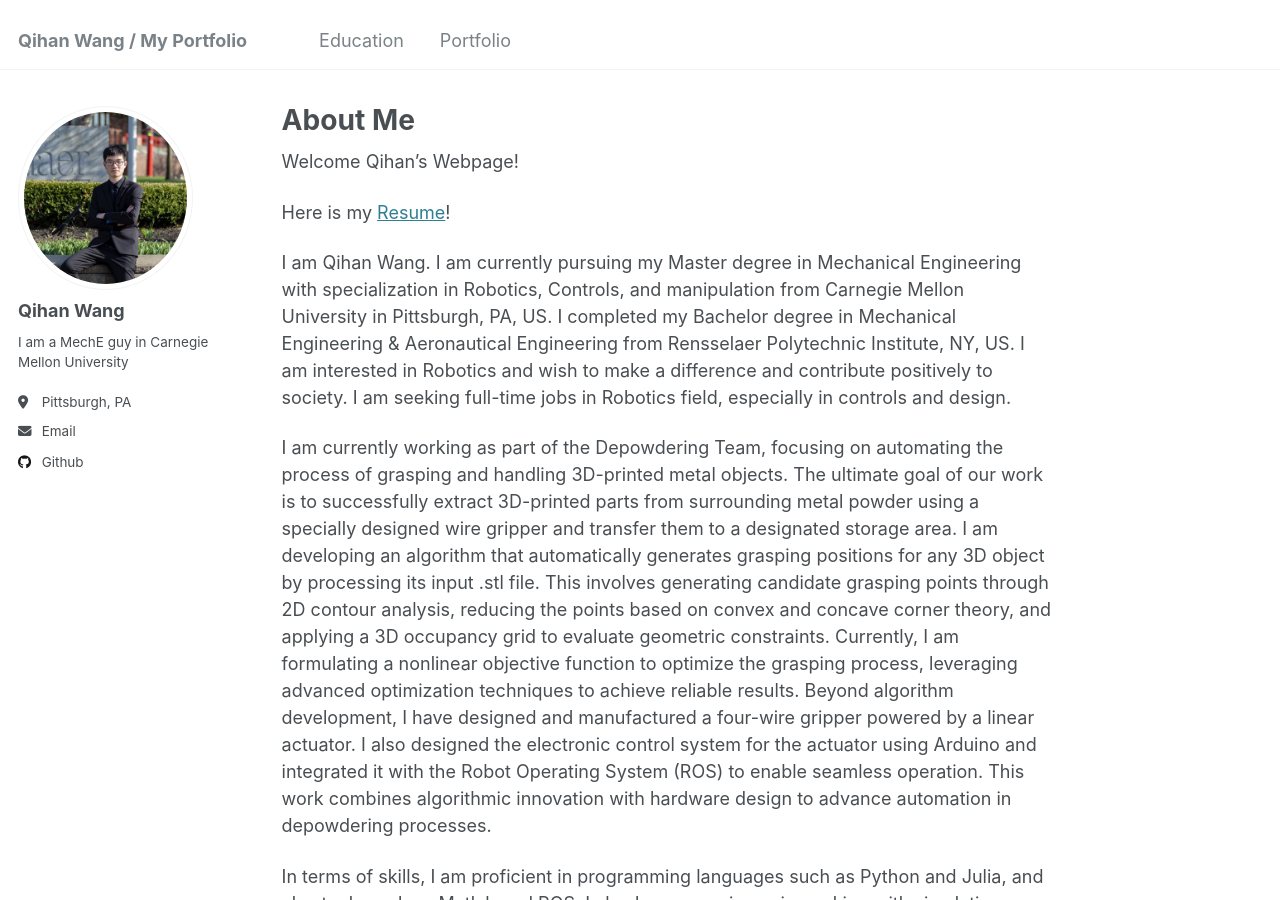
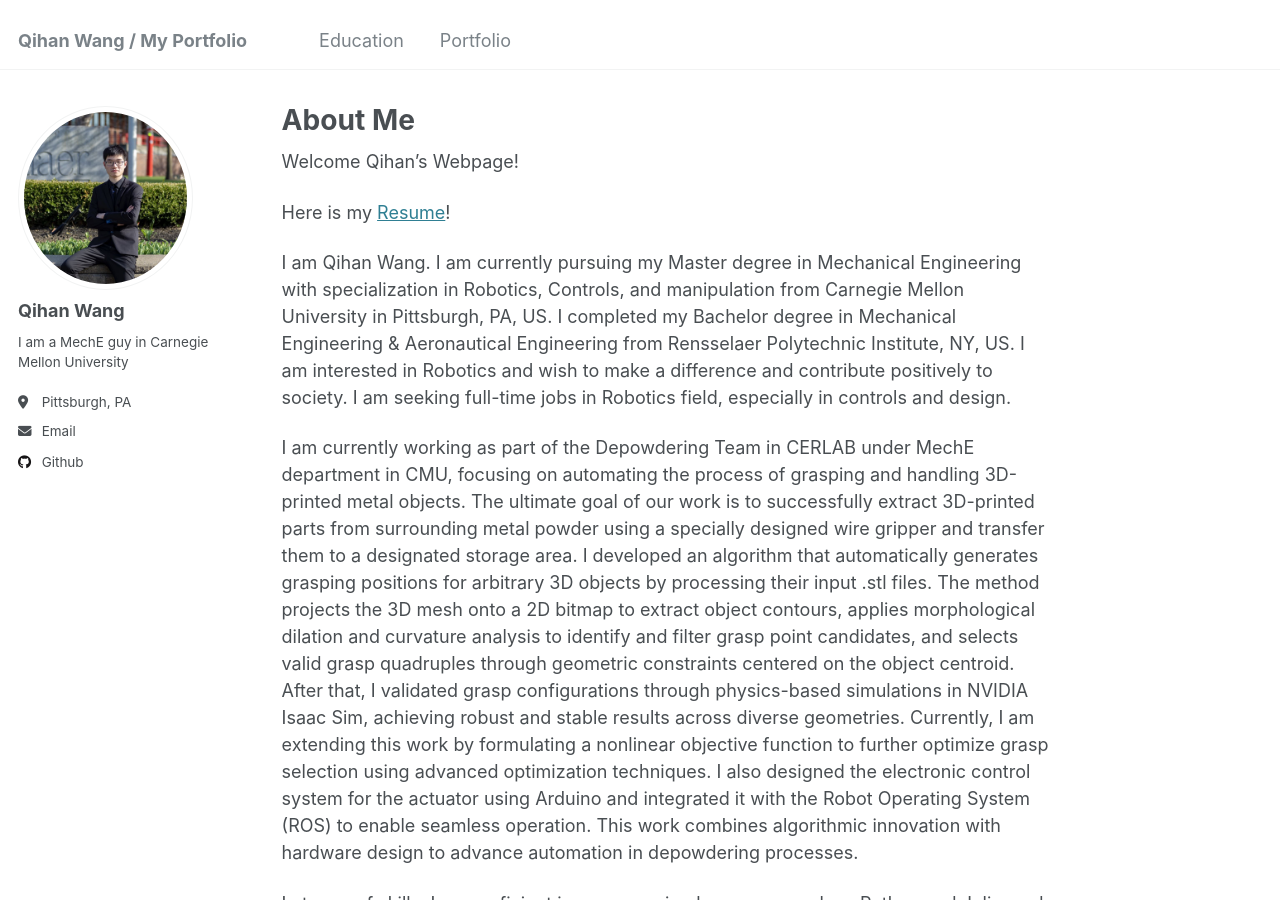
Before and after one commit to wangqihan2000/wqh.github.io, a Jekyll site: the page built from _pages/about.md, in a window 1280 px wide and 900 px high. Built offline with Jekyll 4.4.1, drawn with Linux system fonts in a browser that asks for light colours; some of the changed text lies outside the part shown.

Commit message:
Update about.md

```diff
--- a/_pages/about.md
+++ b/_pages/about.md
@@ -14,8 +14,8 @@ Here is my [Resume](/wqh.github.io/files/Resume.pdf)!
 
 I am Qihan Wang. I am currently pursuing my Master degree in Mechanical Engineering with specialization in Robotics, Controls, and manipulation from Carnegie Mellon University in Pittsburgh, PA, US. I completed my Bachelor degree in Mechanical Engineering & Aeronautical Engineering from Rensselaer Polytechnic Institute, NY, US. I am interested in Robotics and wish to make a difference and contribute positively to society. I am seeking full-time jobs in Robotics field, especially in controls and design.
 
-I am currently working as part of the Depowdering Team, focusing on automating the process of grasping and handling 3D-printed metal objects. The ultimate goal of our work is to successfully extract 3D-printed parts from surrounding metal powder using a specially designed wire gripper and transfer them to a designated storage area. I am developing an algorithm that automatically generates grasping positions for any 3D object by processing its input .stl file. This involves generating candidate grasping points through 2D contour analysis, reducing the points based on convex and concave corner theory, and applying a 3D occupancy grid to evaluate geometric constraints. Currently, I am formulating a nonlinear objective function to optimize the grasping process, leveraging advanced optimization techniques to achieve reliable results. Beyond algorithm development, I have designed and manufactured a four-wire gripper powered by a linear actuator. I also designed the electronic control system for the actuator using Arduino and integrated it with the Robot Operating System (ROS) to enable seamless operation. This work combines algorithmic innovation with hardware design to advance automation in depowdering processes.
+I am currently working as part of the Depowdering Team in CERLAB under MechE department in CMU, focusing on automating the process of grasping and handling 3D-printed metal objects. The ultimate goal of our work is to successfully extract 3D-printed parts from surrounding metal powder using a specially designed wire gripper and transfer them to a designated storage area. I developed an algorithm that automatically generates grasping positions for arbitrary 3D objects by processing their input .stl files. The method projects the 3D mesh onto a 2D bitmap to extract object contours, applies morphological dilation and curvature analysis to identify and filter grasp point candidates, and selects valid grasp quadruples through geometric constraints centered on the object centroid. After that, I validated grasp configurations through physics-based simulations in NVIDIA Isaac Sim, achieving robust and stable results across diverse geometries. Currently, I am extending this work by formulating a nonlinear objective function to further optimize grasp selection using advanced optimization techniques. I also designed the electronic control system for the actuator using Arduino and integrated it with the Robot Operating System (ROS) to enable seamless operation. This work combines algorithmic innovation with hardware design to advance automation in depowdering processes.
 
-In terms of skills, I am proficient in programming languages such as Python and Julia, and also tools such as Matlab and ROS. I also have experience in working with simulation platforms like RViz, ISAAC and Webot. Furthermore, I am skilled in CAD software like SolidWorks and UGNX.
+In terms of skills, I am proficient in programming languages such as Python and Julia, and also tools such as Matlab and ROS. I also have experience in working with simulation platforms like RViz, ISAAC and Webot. Furthermore, I have background in machine learning, deep learning and deep reinforcement learning.
 
 Thank you for reading my page. I am looking forward to hear from any opportunities!
```
